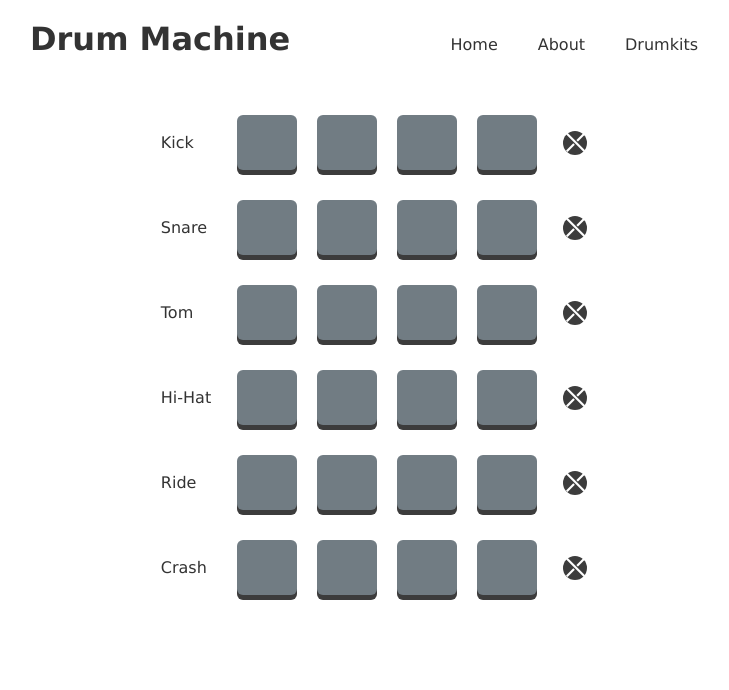
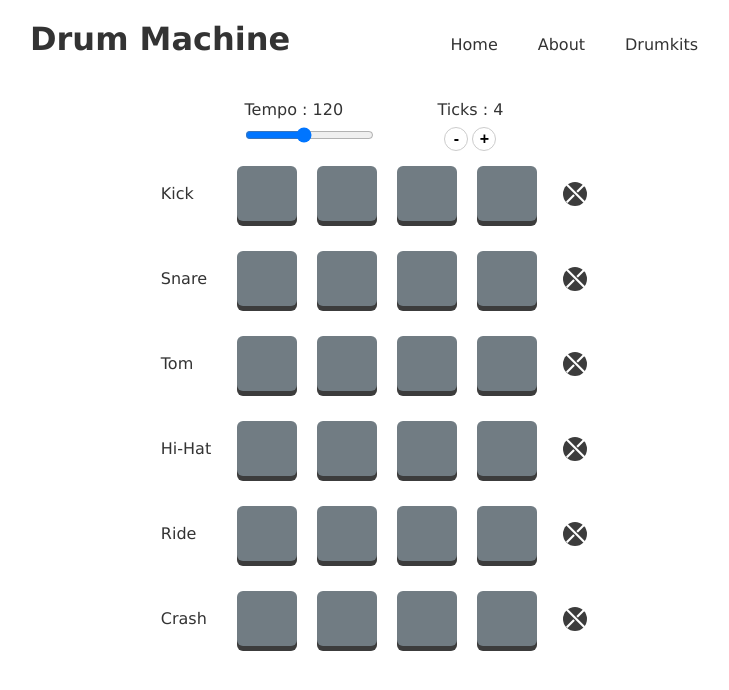
Before and after one commit to Pololops/Drum-Machine, a Next.js app: page / in a window 1280 px wide. Shown: the top 690 px of the page, without its empty margins (266-995 px from the left). Built offline with nearby package versions, Linux system fonts and the light colour scheme.

Commit message:
FEATURE - add tempo and ticks settings

```diff
--- /dev/null
+++ b/components/InputTempo/InputTempo.module.css
@@ -0,0 +1,6 @@
+.tempo {
+  display: flex;
+  flex-flow: column nowrap;
+  align-items: flex-start;
+  gap: 0.5rem;
+}
--- /dev/null
+++ b/components/InputTempo/InputTempo.tsx
@@ -0,0 +1,30 @@
+import styles from './InputTempo.module.css';
+import {ChangeEventHandler, useEffect, useState} from 'react';
+
+type InputProps = {
+  value: number;
+  onChange: ChangeEventHandler<HTMLInputElement>;
+};
+
+export default function InputTempo({
+  value,
+  onChange
+}: InputProps) {
+
+  return (
+    <div className={styles.tempo}>
+      <label htmlFor="tempo">
+        Tempo : {value}
+      </label>
+      <input
+        type="range"
+        id="tempo"
+        name="tempo"
+        min={20}
+        max={240}
+        value={value}
+        onChange={onChange}
+      />
+    </div>
+  );
+}
--- /dev/null
+++ b/components/InputTicks/InputTicks.module.css
@@ -0,0 +1,50 @@
+.ticks {
+  display: flex;
+  flex-flow: column nowrap;
+  align-items: center;
+  gap: 0.5rem;
+
+}
+
+.buttons {
+  display: flex;
+  flex-direction: row-reverse;
+  gap: 0.25rem;
+  align-items: center;
+}
+
+.buttons button {
+  display: flex;
+  justify-content: center;
+  align-items: center;
+  width: 1.5rem;
+  height: 1.5rem;
+  border: 1px solid #ccc;
+  border-radius: 50%;
+  background-color: #fff;
+  color: #000;
+  font-size: 1rem;
+  font-weight: bold;
+  cursor: pointer;
+  overflow: hidden;
+}
+
+.buttons button:hover {
+  background-color: #ccc;
+}
+
+.buttons button:before {
+  display: flex;
+  justify-content: center;
+  align-items: center;
+  width: inherit;
+  height: inherit;
+}
+
+.decrease:before {
+  content: '-';
+}
+
+.increase:before {
+  content: '+';
+}
--- /dev/null
+++ b/components/InputTicks/InputTicks.tsx
@@ -0,0 +1,29 @@
+import {MouseEvent} from 'react';
+import styles from './InputTicks.module.css';
+
+type InputProps = {
+  value: number;
+  onChange: (value: number) => void;
+};
+
+export default function InputTicks({value, onChange}: InputProps) {
+  const changeValue = (
+    event: MouseEvent<HTMLButtonElement>,
+    upOrDown: 'down' | 'up'
+  ) => {
+    event.preventDefault();
+    const newValue = upOrDown === 'down' ? value / 2 : value * 2;
+    if (newValue < 2 || newValue > 8) return;
+    onChange(newValue);
+  };
+
+  return (
+    <div className={styles.ticks}>
+      <label htmlFor="ticks">Ticks : {value}</label>
+      <div className={styles.buttons}>
+        <button className={styles.increase} onClick={(event) => changeValue(event, 'up')} />
+        <button className={styles.decrease} onClick={(event) => changeValue(event, 'down')} />
+      </div>
+    </div>
+  );
+}
--- a/components/Sequencer/Sequencer.module.css
+++ b/components/Sequencer/Sequencer.module.css
@@ -3,3 +3,11 @@
   margin-inline: auto;
   padding: 10px 20px;
 }
+
+.sequencer form {
+  display: flex;
+  flex-flow: row nowrap;
+  align-items: flex-start;
+  justify-content: center;
+  gap: 4rem;
+}
--- a/components/Sequencer/Sequencer.tsx
+++ b/components/Sequencer/Sequencer.tsx
@@ -1,9 +1,18 @@
-import {useEffect, useState} from 'react';
+import {ChangeEventHandler, useEffect, useState} from 'react';
 import styles from './Sequencer.module.css';
-import {Track} from '..';
+import {InputTempo, InputTicks, Track} from '@/components/';
 
 export default function Sequencer({instruments}: {instruments: Instrument[]}) {
-  const [ticks, setTicks] = useState(0);
+  const [ticks, setTicks] = useState(4);
+  const [tempo, setTempo] = useState(120);
+
+  const handleTempoChange: ChangeEventHandler<HTMLInputElement> = (event) => {
+    setTempo(parseInt(event.target.value));
+  };
+
+  const handleTicksChange = (value: number) => {
+    setTicks(value);
+  };
 
   useEffect(() => {
     setTicks(4);
@@ -11,6 +20,10 @@ export default function Sequencer({instruments}: {instruments: Instrument[]}) {
 
   return (
     <div className={styles.sequencer}>
+      <form>
+        <InputTempo value={tempo} onChange={handleTempoChange} />
+        <InputTicks value={ticks} onChange={handleTicksChange} />
+      </form>
       {instruments.map(({title, sound}) => (
         <Track key={title} title={title} soundUrl={sound} ticks={ticks} />
       ))}
--- a/components/index.ts
+++ b/components/index.ts
@@ -4,8 +4,10 @@ import Loading from './Loading/Loading';
 import ErrorMessage from './ErrorMessage/ErrorMessage';
 
 import Sequencer from './Sequencer/Sequencer';
+import InputTempo from './InputTempo/InputTempo';
+import InputTicks from './InputTicks/InputTicks';
 import Track from './Track/Track';
 import PadButton from './PadButton/PadButton';
 import Reset from './Reset/Reset';
 
-export { Layout, Navbar, Loading, ErrorMessage, Sequencer, Track, PadButton, Reset };
+export { Layout, Navbar, Loading, ErrorMessage, Sequencer, InputTempo, InputTicks, Track, PadButton, Reset };
```
Also changed, not shown: components/Tempo/Tempo.tsx (deleted, +0 -24 lines).
